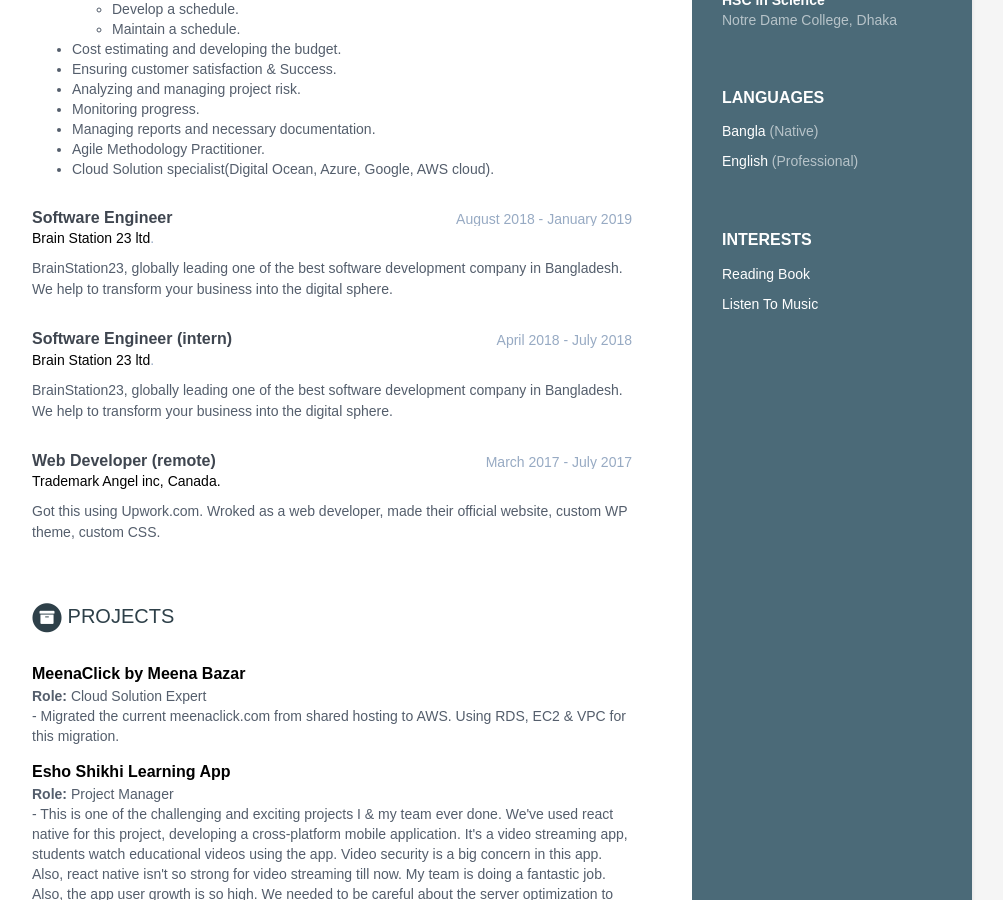
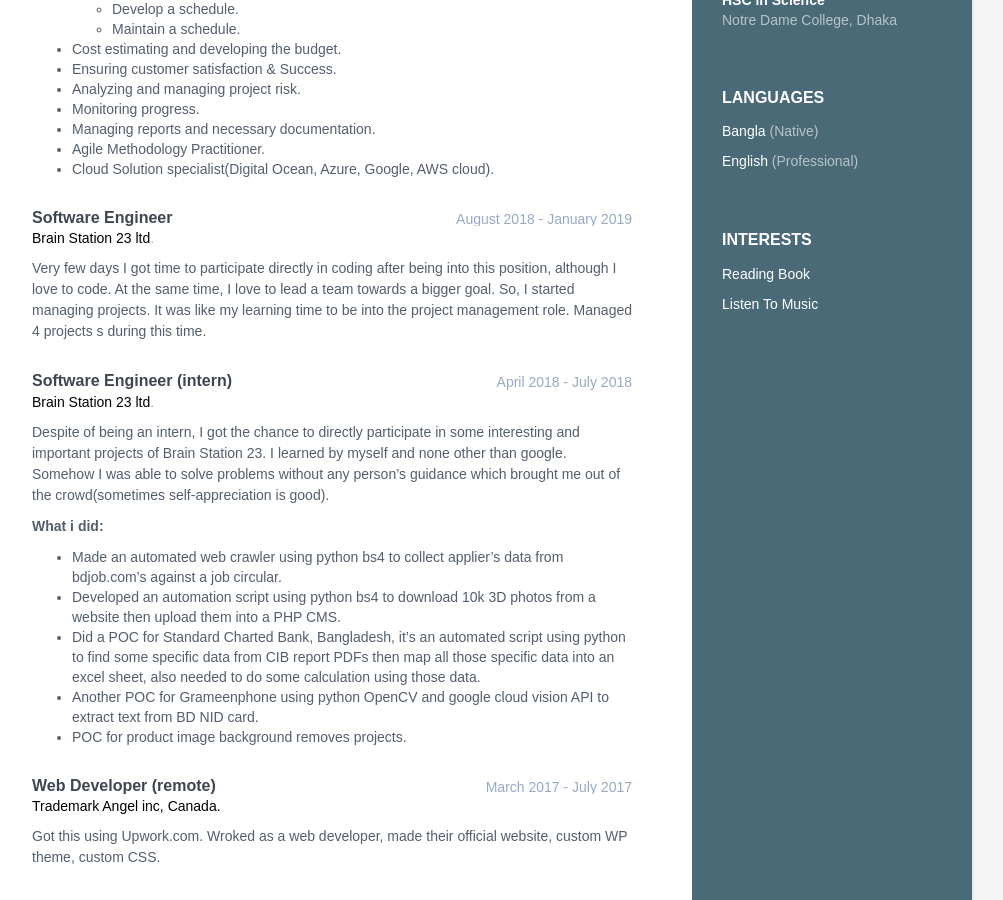
Before and after one commit to abdurrakib0/my-resume, a Jekyll site: the page built from index.html, in a window 1280 px wide and 900 px high, scrolled down 630 px. Shown: the whole window, without its empty margins (168-1171 px from the left). Built offline with Jekyll 4.4.1, drawn with Linux system fonts in a browser that asks for light colours.

Commit message:
updated job description

```diff
--- a/_data/data.yml
+++ b/_data/data.yml
@@ -77,15 +77,22 @@ experiences:
       time: August 2018 - January 2019
       company: <a href="https://www.brainstation-23.com/" target="_blank">Brain Station 23 ltd</a>.
       details: |
-        BrainStation23, globally leading one of the best software development company in Bangladesh.
-        We help to transform your business into the digital sphere.
+        Very few days I got time to participate directly in coding after being into this position, although I love to code. At the same time, I love to lead a team towards a bigger goal.  So, I started managing projects. It was like my learning time to be into the project management role. Managed 4 projects s during this time.
 
     - role: Software Engineer (intern)
       time: April 2018 - July 2018
       company: <a href="https://www.brainstation-23.com/" target="_blank">Brain Station 23 ltd</a>.
       details: |
-        BrainStation23, globally leading one of the best software development company in Bangladesh.
-        We help to transform your business into the digital sphere.
+        Despite of being an intern, I got the chance to directly participate in some interesting and important projects of Brain Station 23. I learned by myself and none other than google. Somehow I was able to solve problems without any person’s guidance which brought me out of the crowd(sometimes self-appreciation is good).
+
+        **What i did:**
+        * Made an automated web crawler using python bs4 to collect applier’s data from bdjob.com’s against a job circular.
+        * Developed an automation script using python bs4 to download 10k 3D photos from a website then upload them into a PHP CMS.
+        * Did a POC for Standard Charted Bank, Bangladesh, it’s an automated script using python to find some specific data from CIB report PDFs then map all those specific data into an excel sheet, also needed to do some calculation using those data.
+        * Another POC for Grameenphone using python OpenCV and google cloud vision API to extract text from BD NID card.
+        * POC for product image background removes projects.
+
+
 
     - role: Web Developer (remote)
       time: March 2017 - July 2017
```
Also changed, not shown: README.md.
